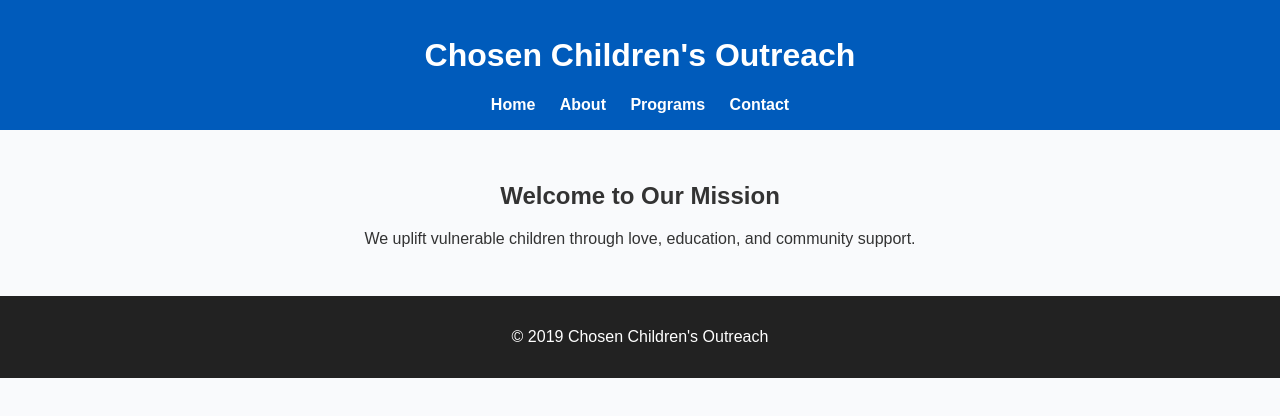
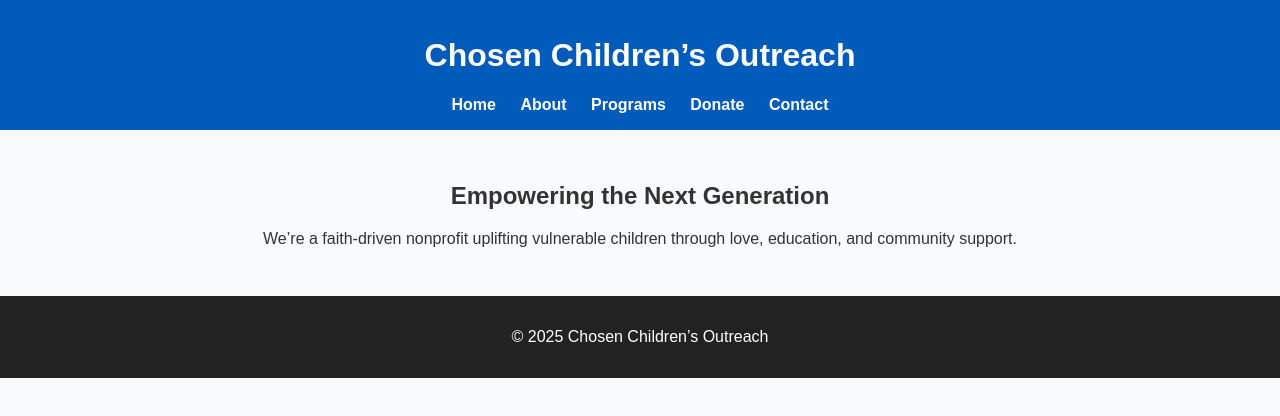
Before and after one commit to balibali-ai/chosen-children-site, a plain HTML site: page index.html in a window 1280 px wide. Drawn offline with Linux system fonts and the light colour scheme.

Commit message:
Update index.html

```diff
--- a/index.html
+++ b/index.html
@@ -3,25 +3,28 @@
 <head>
   <meta charset="UTF-8" />
   <meta name="viewport" content="width=device-width, initial-scale=1.0" />
-  <title>Chosen Children's Outreach</title>
+  <title>Chosen Children’s Outreach</title>
   <link rel="stylesheet" href="style.css" />
 </head>
 <body>
   <header>
-    <h1>Chosen Children's Outreach</h1>
+    <h1>Chosen Children’s Outreach</h1>
     <nav>
-      <a href="#">Home</a>
-      <a href="#">About</a>
-      <a href="#">Programs</a>
-      <a href="#">Contact</a>
+      <a href="/chosen-children-site/index.html">Home</a>
+      <a href="/chosen-children-site/about.html">About</a>
+      <a href="/chosen-children-site/programs.html">Programs</a>
+      <a href="/chosen-children-site/donate.html">Donate</a>
+      <a href="/chosen-children-site/contact.html">Contact</a>
     </nav>
   </header>
+
   <main>
-    <h2>Welcome to Our Mission</h2>
-    <p>We uplift vulnerable children through love, education, and community support.</p>
+    <h2>Empowering the Next Generation</h2>
+    <p>We’re a faith-driven nonprofit uplifting vulnerable children through love, education, and community support.</p>
   </main>
+
   <footer>
-    <p>&copy; 2019 Chosen Children's Outreach</p>
+    <p>&copy; 2025 Chosen Children’s Outreach</p>
   </footer>
 </body>
 </html>
```
